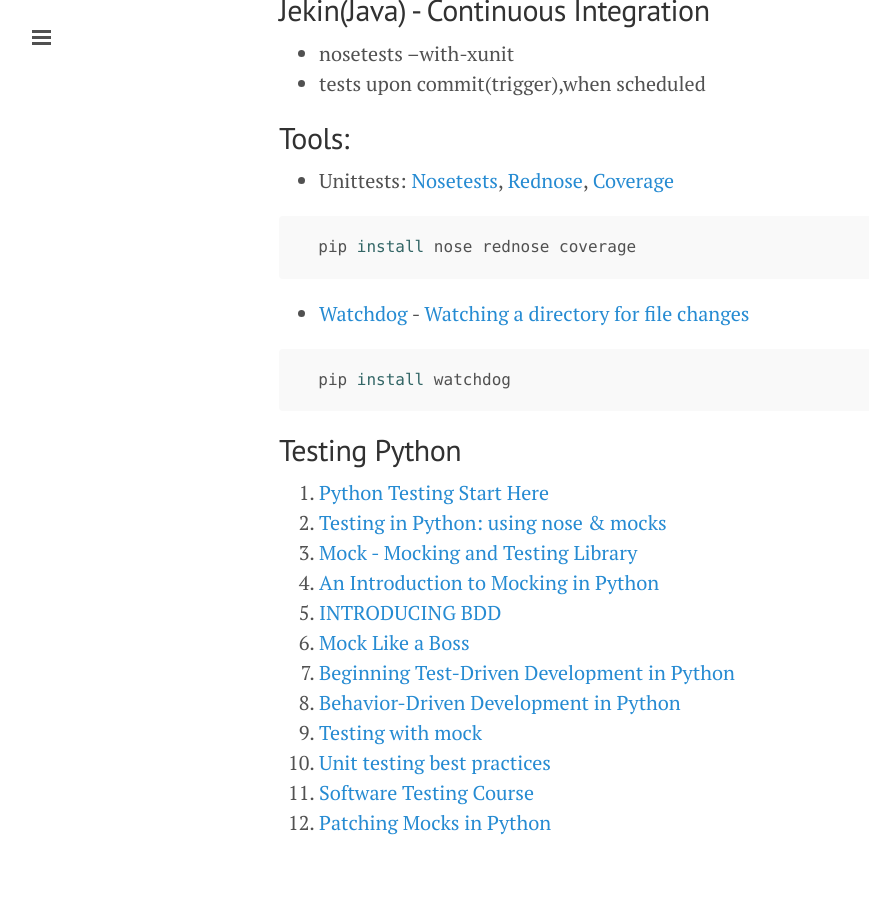
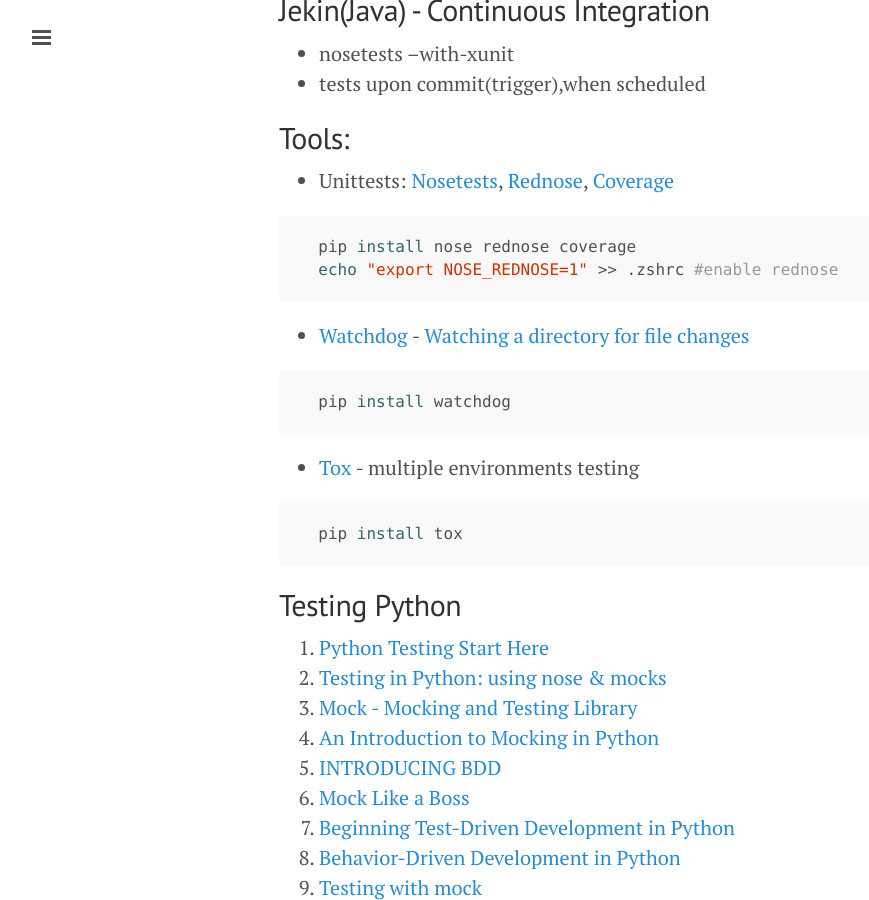
Before and after one commit to ibotdotout/ibotdotout.github.io, a Jekyll site: the page built from _posts/2014-07-11-python-testing.md, in a window 1280 px wide and 900 px high, scrolled down 2780 px. Shown: the whole window, without its empty margins (1-870 px from the left). Built offline with Jekyll 4.4.1, drawn with Linux system fonts in a browser that asks for light colours; Markdown is read by kramdown in place of the engine named in the settings.

Commit message:
Update 2014-07-11-python-testing.md
update enable rednose & tox

````diff
--- a/_posts/2014-07-11-python-testing.md
+++ b/_posts/2014-07-11-python-testing.md
@@ -106,12 +106,19 @@ Cover - (Stmts - Miss)/Stmts * 100
 
   ```sh
   pip install nose rednose coverage
+  echo "export NOSE_REDNOSE=1" >> .zshrc #enable rednose
   ```
   * [Watchdog](https://github.com/gorakhargosh/watchdog) -
   [Watching a directory for file changes](http://brunorocha.org/python/watching-a-directory-for-file-changes-with-python.html)
 
   ```sh
   pip install watchdog
+  ```
+
+  * [Tox](https://testrun.org/tox/latest/) - multiple environments testing
+
+  ```sh
+  pip install tox
   ```
 
 ## Testing Python
````
